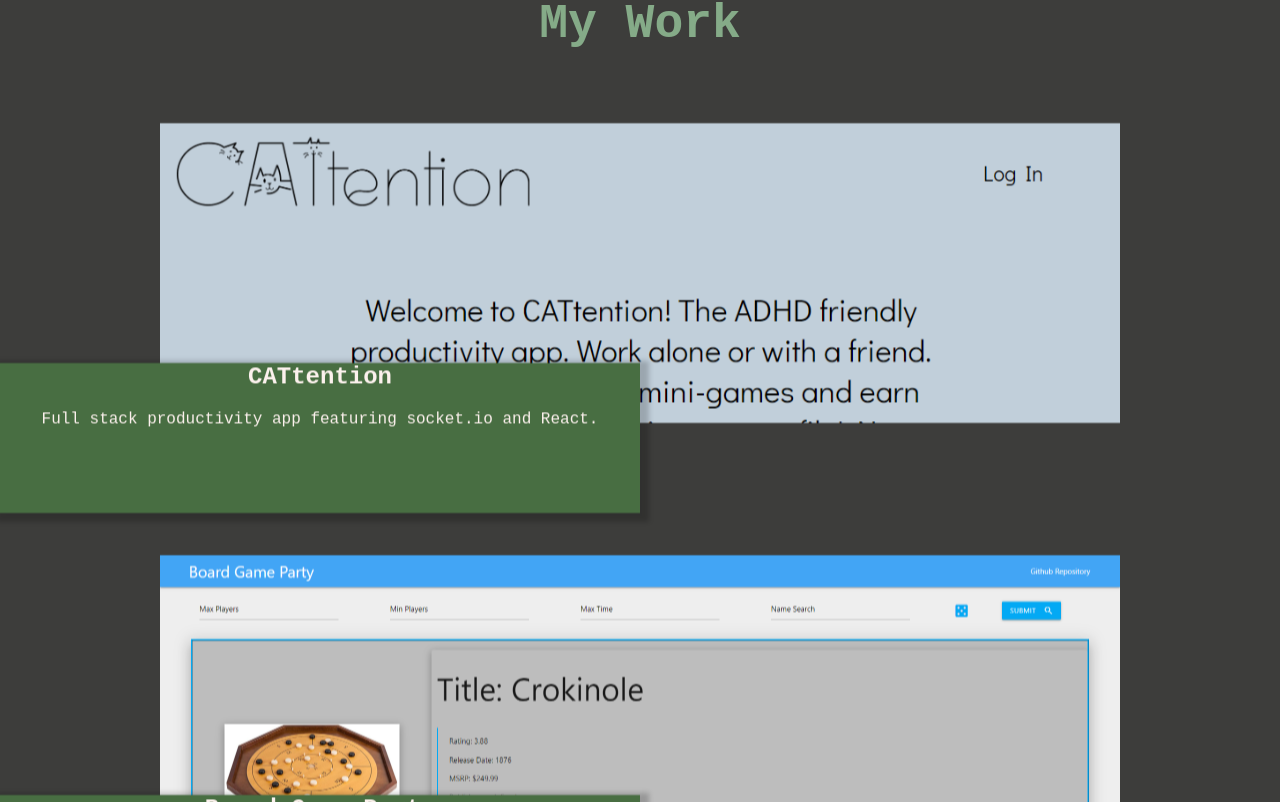
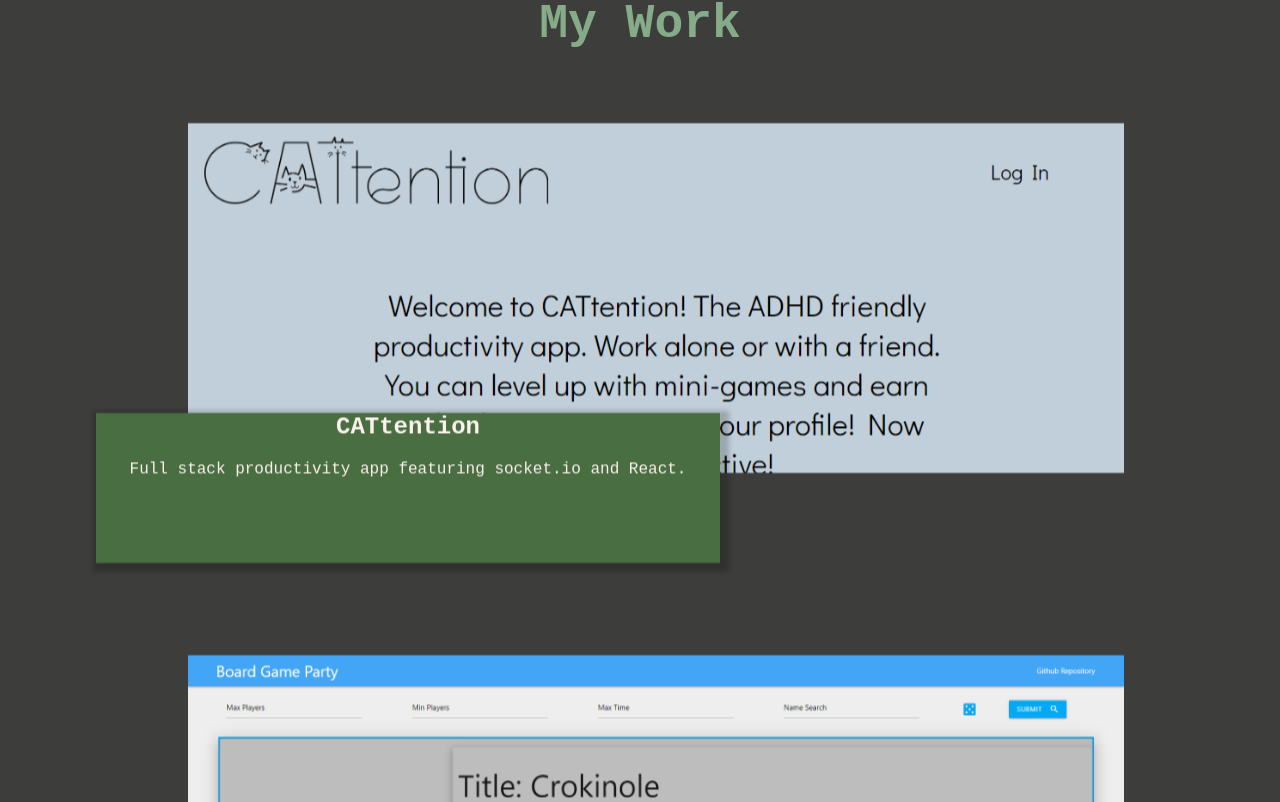
Before and after one commit to blaubachs/react-portfolio, a React (Create React App) app: page / in a window 1280 px wide. Shown: the part 1258-2060 px from the top of the page. Built offline with nearby package versions, Linux system fonts and the light colour scheme; a web font is replaced by a local one.

Commit message:
updated work card image height and hover effect in navbar

```diff
--- a/src/assets/css/Header.css
+++ b/src/assets/css/Header.css
@@ -32,9 +32,8 @@ nav ul {
 }
 
 .nav-list-item:hover {
-  transition: cubic-bezier(0.175, 0.885, 0.32, 1.275) 0.5s;
+  transition: ease-in-out 0.3s;
   color: var(--light-green);
-  /* text-shadow: 0 0 3px var(--dark-green); */
 }
 
 .hero {
--- a/src/assets/css/WorkCard.css
+++ b/src/assets/css/WorkCard.css
@@ -4,13 +4,14 @@
   width: 50%;
   position: relative;
   bottom: 5rem;
+  left: 4rem;
   height: 150px;
 }
 
 .work-card {
   margin-top: 2rem;
-  width: 100%;
-  height: 400px;
+  padding-left: 2rem;
+  height: 500px;
 }
 
 .work-card img {
@@ -21,6 +22,6 @@
 
 .work-card-image {
   width: 100%;
-  height: 300px;
+  height: 350px;
   overflow: hidden;
 }
```
